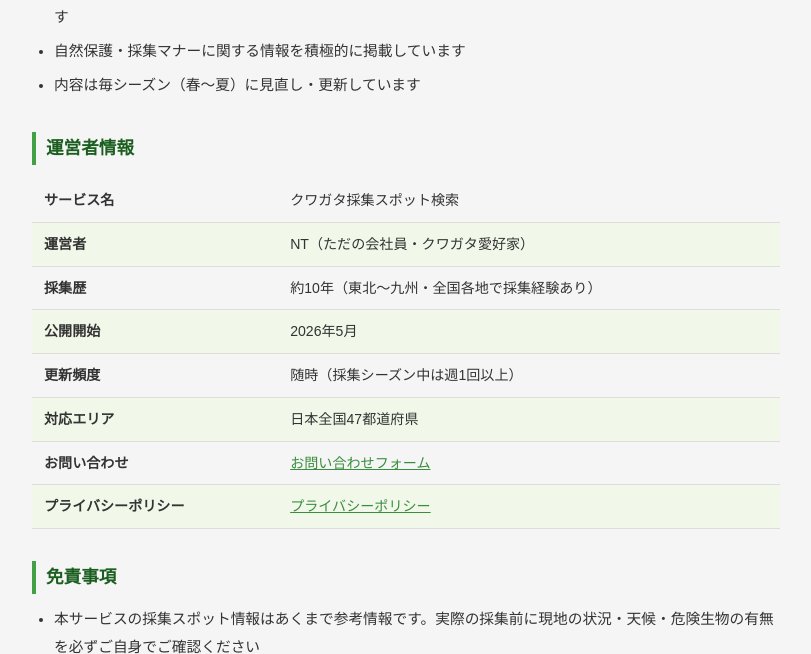
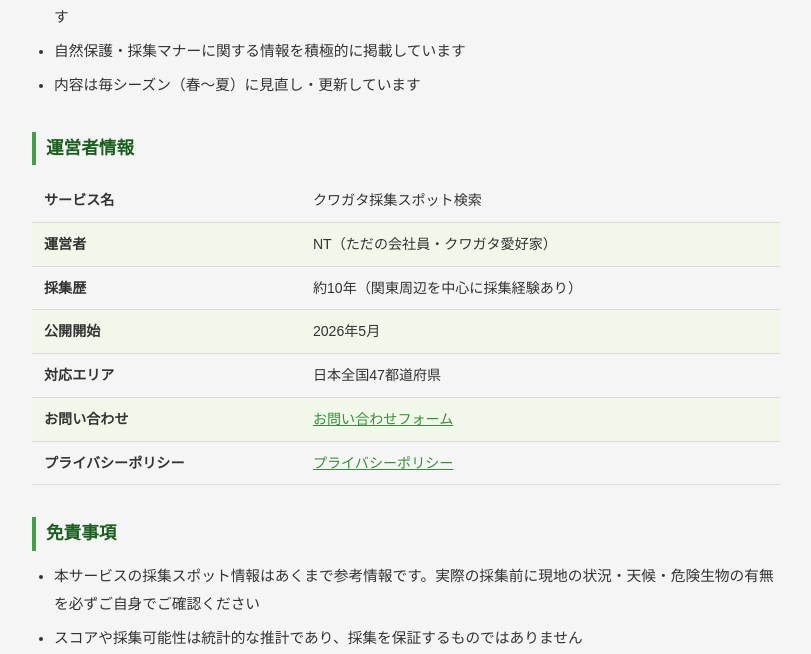
Before and after one commit to 0515naokit-sketch/beetle-finder, a Flask app: page /about in a window 1280 px wide. Shown: the part 2504-3158 px from the top of the page, without its empty margins (234-1045 px from the left). Run offline with Flask 3, Linux system fonts and the light colour scheme.

Commit message:
about: 採集経験を関東周辺に変更・更新頻度を削除

```diff
--- a/templates/about.html
+++ b/templates/about.html
@@ -158,9 +158,8 @@
   <table class="tech-table">
     <tr><td><strong>サービス名</strong></td><td>クワガタ採集スポット検索</td></tr>
     <tr><td><strong>運営者</strong></td><td>NT（ただの会社員・クワガタ愛好家）</td></tr>
-    <tr><td><strong>採集歴</strong></td><td>約10年（東北〜九州・全国各地で採集経験あり）</td></tr>
+    <tr><td><strong>採集歴</strong></td><td>約10年（関東周辺を中心に採集経験あり）</td></tr>
     <tr><td><strong>公開開始</strong></td><td>2026年5月</td></tr>
-    <tr><td><strong>更新頻度</strong></td><td>随時（採集シーズン中は週1回以上）</td></tr>
     <tr><td><strong>対応エリア</strong></td><td>日本全国47都道府県</td></tr>
     <tr><td><strong>お問い合わせ</strong></td><td><a href="https://forms.gle/D2YN8CZdAEVhDzNc9" target="_blank">お問い合わせフォーム</a></td></tr>
     <tr><td><strong>プライバシーポリシー</strong></td><td><a href="/privacy">プライバシーポリシー</a></td></tr>
```
